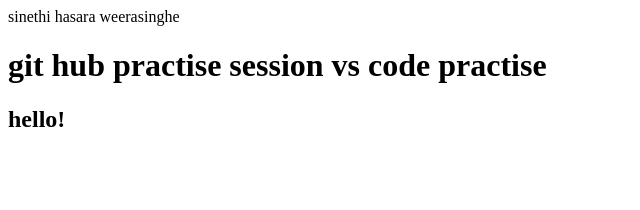
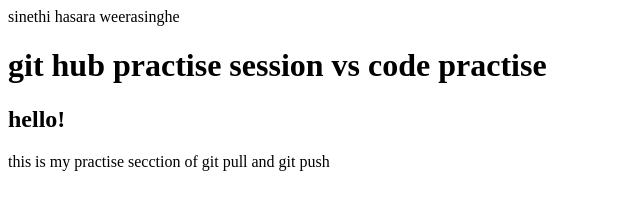
Before and after one commit to SinethiHasara/WebPractise, a plain HTML site: page index1.html in a window 1280 px wide. Shown: the whole page, without its empty margins (0-640 px from the left). Drawn offline with Linux system fonts and the light colour scheme.

Commit message:
add a new line

```diff
--- a/index1.html
+++ b/index1.html
@@ -6,5 +6,8 @@
     <h1>git hub practise session
       vs code practise</h1>
     <h2>hello!</h2>
+    <p>
+      this is my practise secction of git pull and git push
+    </p>
   </body>
 </html>
```
